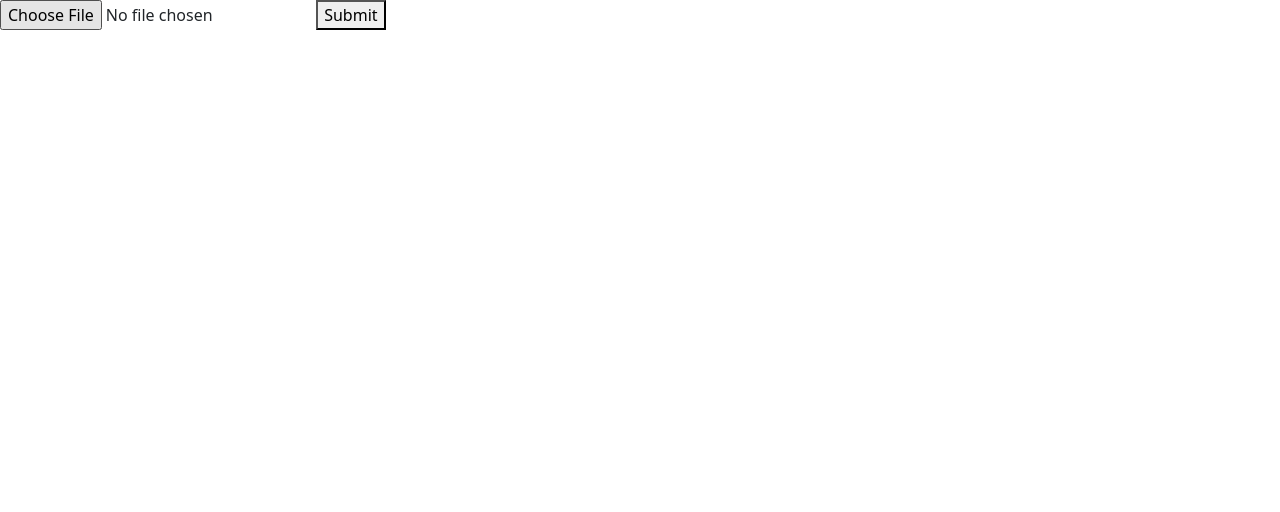
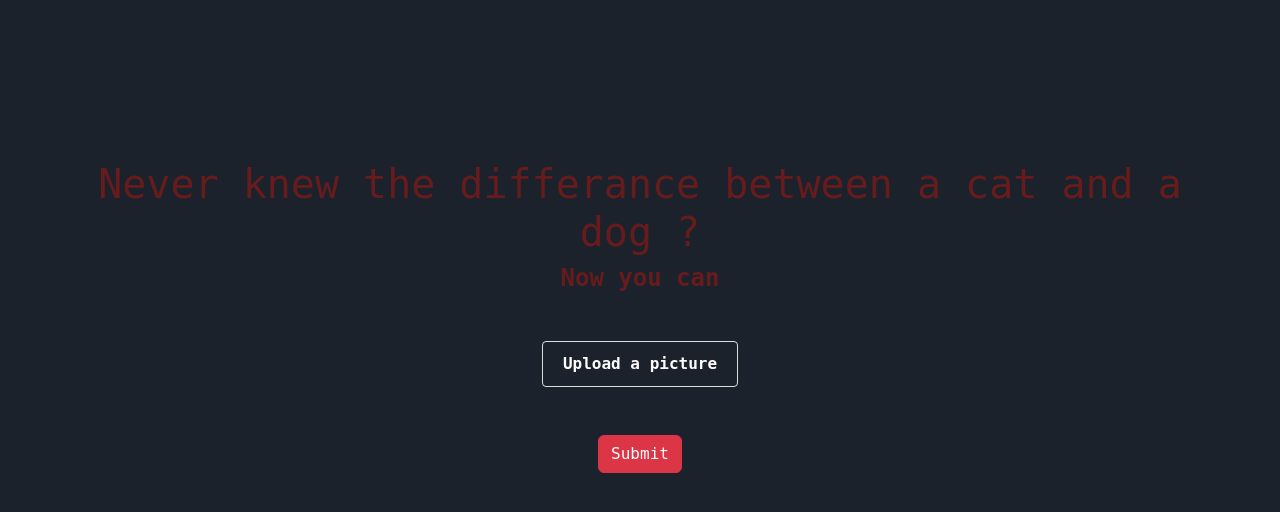
Before and after one commit to OmarMohammed000/CatVsDog, a Flask app: page / in a window 1280 px wide. Shown: the top 512 px of the page. Run offline with Flask 3, Linux system fonts and the light colour scheme; some libraries are stand-ins or nearby versions.

Commit message:
Finshing the front-end marking the finsh of the fisrt verison

```diff
--- a/static/css/styles.css
+++ b/static/css/styles.css
@@ -0,0 +1,67 @@
+/* color palette
+#1b222c
+#12151c
+#661b1c
+#531516
+#191d26
+*/
+#body{
+    background-color: 	#1b222c;
+    margin-top: 10rem;
+    font-family: monospace;
+}
+@keyframes fadeIn {
+    from {
+        opacity: 0;
+    }
+    to {
+        opacity: 1;
+    }
+}
+
+.hidden-text {
+    color: #661b1c;
+    text-align: center;
+    opacity: 0;
+    transition: opacity 1s ease-in-out;
+}
+.hidden-textTwo{
+    opacity: 0;
+    text-align: center;
+    transition: opacity 3s ease-in-out;
+    color: #661b1c;
+}
+.visible-text {
+opacity: 1;
+}
+.op-o{
+    opacity: 0;
+}
+.label {
+    display: block;
+    margin: 0 auto;
+    padding: 10px 20px;
+    border: 1px solid #ddd;
+    border-radius: 4px;
+    cursor: pointer;
+    transition: all 0.2s ease-in-out;
+  }
+
+  .label:hover {
+    background-color: #eee;
+
+  }
+  .span:hover{
+    color: #1b222c;
+  }
+  .span {
+    display: inline-block;
+    font-size: 16px;
+    font-weight: bold;
+    color: #fffdfd;
+  }
+
+  input[type="file"] {
+    position: absolute;
+    left: -9999px;
+  }
--- a/static/js/script.js
+++ b/static/js/script.js
@@ -14,3 +14,10 @@ document.getElementById("upload-form").addEventListener("submit", function (e) {
         console.error(error);
     });
 });
+document.addEventListener('DOMContentLoaded', function () {
+    const hiddenTextElements = document.querySelectorAll('.animate-text');
+
+    hiddenTextElements.forEach(function (element) {
+        element.classList.add('visible-text');
+    });
+});
--- a/templates/index.html
+++ b/templates/index.html
@@ -8,12 +8,26 @@
     <link rel="stylesheet" href="{{url_for('static',filename='css/bootstrap.css') }}">
     <script src="{{url_for('static',filename='js/bootstrap.js') }}"></script>
 </head>
-<body>
+<body id="body">
+<section class="container ">
+    <h1 class="hidden-text animate-text"> Never knew the differance between a cat and a dog ?</h1>
+    <h4 class="hidden-textTwo fw-bolder animate-text">Now you can</h4>
+</section>
+<section class="container mt-5 ">
    <form method="post" id="upload-form" enctype="multipart/form-data">
-    <input type="file" name="file" id="fileInput" accept="image/*" required>
-    <button type="submit">Submit</button>
+    <div class="input-group mt-5 mb-5">
+        <label for="fileInput" class="label">
+            <span class="span">Upload a picture</span>
+            <input  type="file" name="file" id="fileInput" accept="image/*" class="form-control bg-dark op-o d-none"  required>
+          </label>
+    </div>
+    <div class="text-center">
+    <button type="submit"  class="text-center btn btn-danger">Submit</button>
+    </div>
    </form>
-   <div class="result"></div>
+   <div class="result class text-light text-center fw-bolder fs-3 mt-5"></div>
+
+</section>
 <script src="{{ url_for('static',filename='js/script.js') }}"></script>
 </body>
 </html>
```
